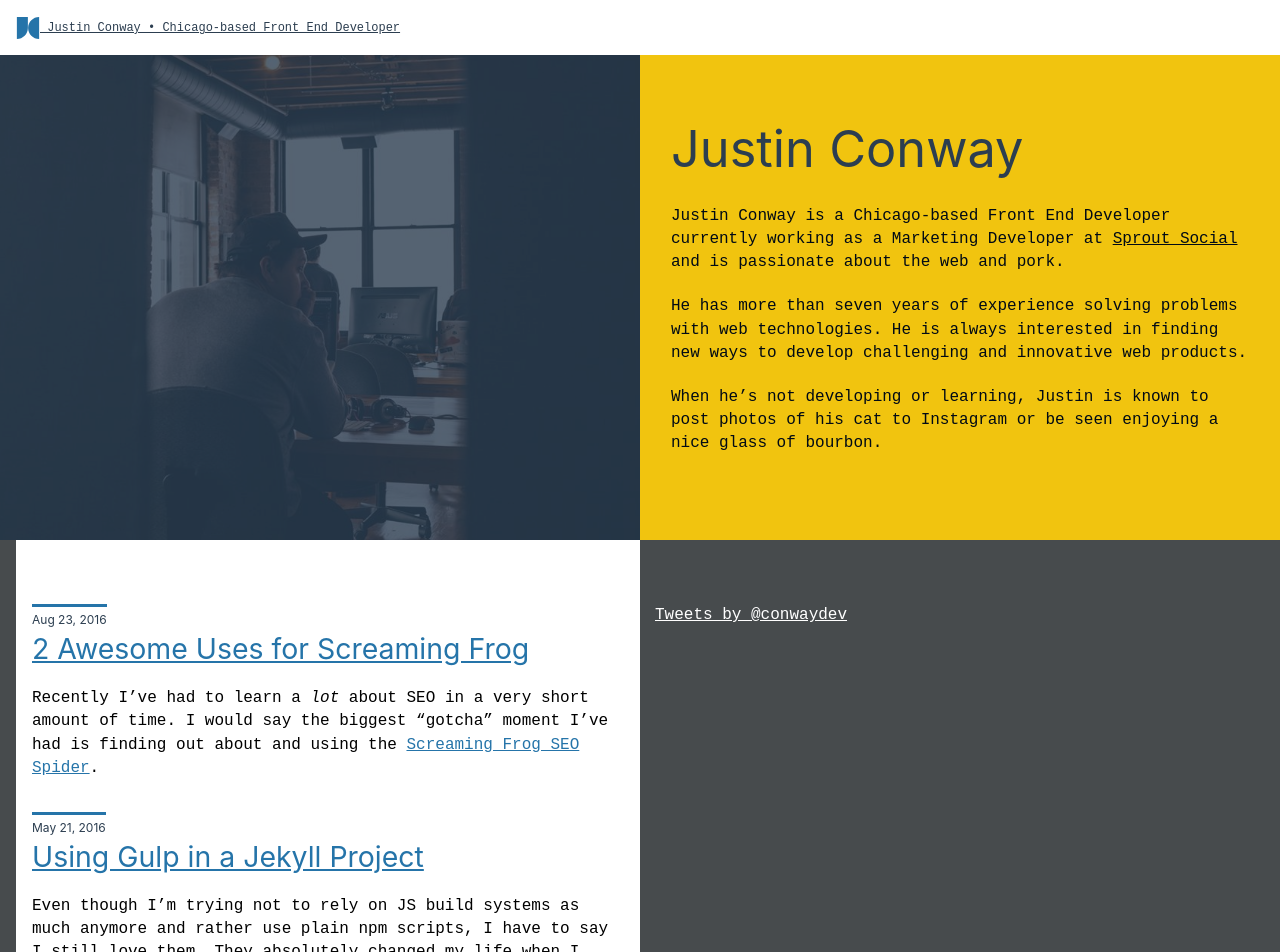
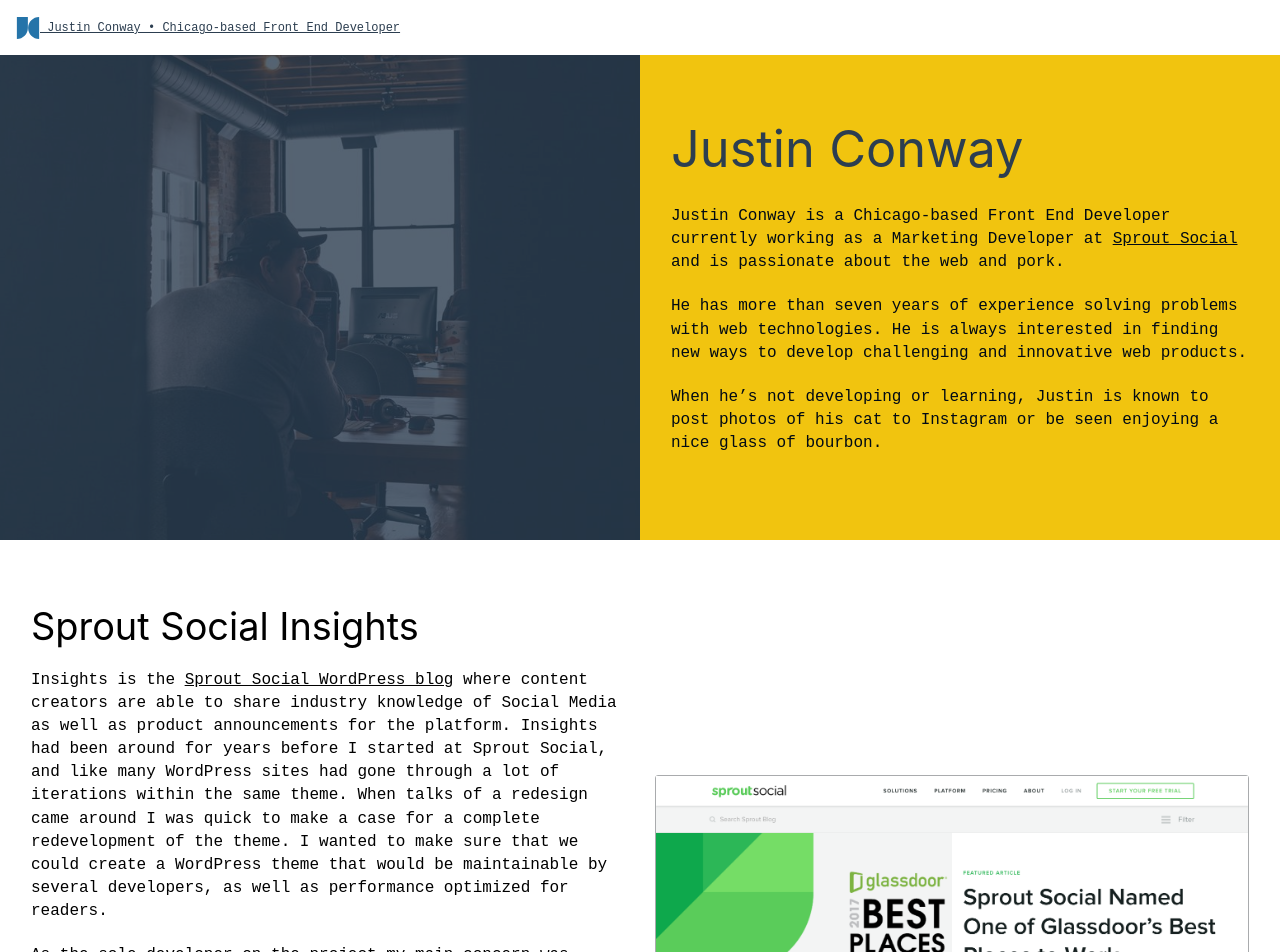
Before and after one commit to conwaydev/conwaydev.github.io, a Jekyll site: the page built from index.html, in a window 1280 px wide. Shown: the top 952 px of the page. Built offline with Jekyll 4.4.1, drawn with Linux system fonts in a browser that asks for light colours; some of the changed text lies outside the part shown.

Commit message:
Add projects

```diff
--- a/_sass/_base.scss
+++ b/_sass/_base.scss
@@ -36,8 +36,9 @@
 }
 
 a {
+  word-break: break-word;
   transition: all .25s;
-  word-break: break-word;
+
   text-decoration-skip: ink;
   svg {
     transition: fill .25s;
@@ -83,8 +84,18 @@
 .column {
   @include make-col-ready(12);
   &._split {
+    margin-top: 1rem;
     @media (min-width: 52rem) {
       @include make-col(6);
+      margin-top: 0;
+    }
+  }
+
+  > .row {
+    margin-left: -15px;
+    margin-right: -15px;
+    @media (min-width: 52rem) {
+      margin-top: 1rem;
     }
   }
 }
@@ -161,7 +172,7 @@
 
 .image {
   &._bordered {
-    border: 1px solid $gray;
+    border: 1px solid rgba($gray, .5);
     border-radius: 3px;
   }
 }
--- a/index.html
+++ b/index.html
@@ -19,6 +19,81 @@
         </div>
     </div>
 </section>
+
+<section class="section _padded">
+    <div class="wrapper">
+        <div class="row _center">
+            <div class="column _split">
+                <h2>Sprout Social Insights</h2>
+
+                <p>
+                    Insights is the <a href="//sproutsocial.com/insights/">Sprout Social WordPress blog</a> where content creators are able to share industry knowledge of Social Media as well as product announcements for the platform. Insights had been around for years before I started at Sprout Social, and like many WordPress sites had gone through a lot of iterations within the same theme. When talks of a redesign came around I was quick to make a case for a complete redevelopment of the theme. I wanted to make sure that we could create a WordPress theme that would be maintainable by several developers, as well as performance optimized for readers.
+                </p>
+
+                <p>
+                    As the sole developer on the project my main concern was making sure I was adhering to the WordPress theming standards as much as possible. I wanted to be certain that any developer who jumped into the codebase was able to know exactly where things lived and how everything functioned. My second concern was making the theme as performant as possible, that included reducing the existing unnecessary database queries as well as  the large amount network requests the legacy theme was making.
+                </p>
+
+                <p>
+                    When the development was wrapped up we ran performance metrics and saw that the redevelopment was able to reduce the page load for the blog index from an average of 3-5 seconds to <strong>100 milliseconds</strong>. The redevelopment reduced the network requests by <strong>65%</strong>, and reduced the page, stylesheet, and script sizes dramatically. The performance benefit, along with better SEO practices showed a substantial benefit as far as our Google crawls were concerned and an overwhelming praise from our readers.
+                </p>
+
+                <p>
+                    <a class="button" href="//sproutsocial.com/insights/">Visit Site</a>
+                </p>
+            </div>
+
+            <div class="column _split">
+                <div class="image _bordered">
+                    <img src="assets/insights.png" alt="Sprout Social Insights">
+                </div>
+
+                <div class="row">
+                    <div class="column _split">
+                        <div class="image _bordered">
+                            <img src="assets/insights2.png" alt="Sprout Social Insights">
+                        </div>
+                    </div>
+
+                    <div class="column _split">
+                        <div class="image _bordered">
+                            <img src="assets/insights3.png" alt="Sprout Social Insights">
+                        </div>
+                    </div>
+                </div>
+            </div>
+        </div>
+    </div>
+</section>
+
+<section class="section _navy _padded">
+    <div class="wrapper">
+        <div class="row _center">
+            <div class="column _split">
+                <div class="image _bordered">
+                    <img src="assets/metallica.png" alt="Metallica">
+                </div>
+            </div>
+
+            <div class="column _split">
+                <h2>Metallica</h2>
+
+                <p>
+                    My last project I got to work on at StageBloc was Metallica's website, specifically creating patterns that we would use throughout the entire website. When working at StageBloc I had the opportunity to work on many large-scale projects, but Metallica was easily the largest.
+                </p>
+
+                <p>
+                    Before we started the project we realized that creating a pattern library was a necessity in order to make sure that the website could remain consistent in design. It was our first time creating a pattern library for a theme, but ended up proving very beneficial, not just for the scalability for development, but also making it easier to work with our designer and stakeholders.
+                </p>
+
+                <p>
+                    <a class="button _white" href="//metallica.com">Visit Site</a>
+                </p>
+            </div>
+        </div>
+    </div>
+</section>
+
 
 <section class="section _dark">
     <div class="wrapper">
```
Also changed, not shown: _includes/main.css, assets/insights.png, assets/insights2.png (added), assets/insights3.png (added), 1 other file.
